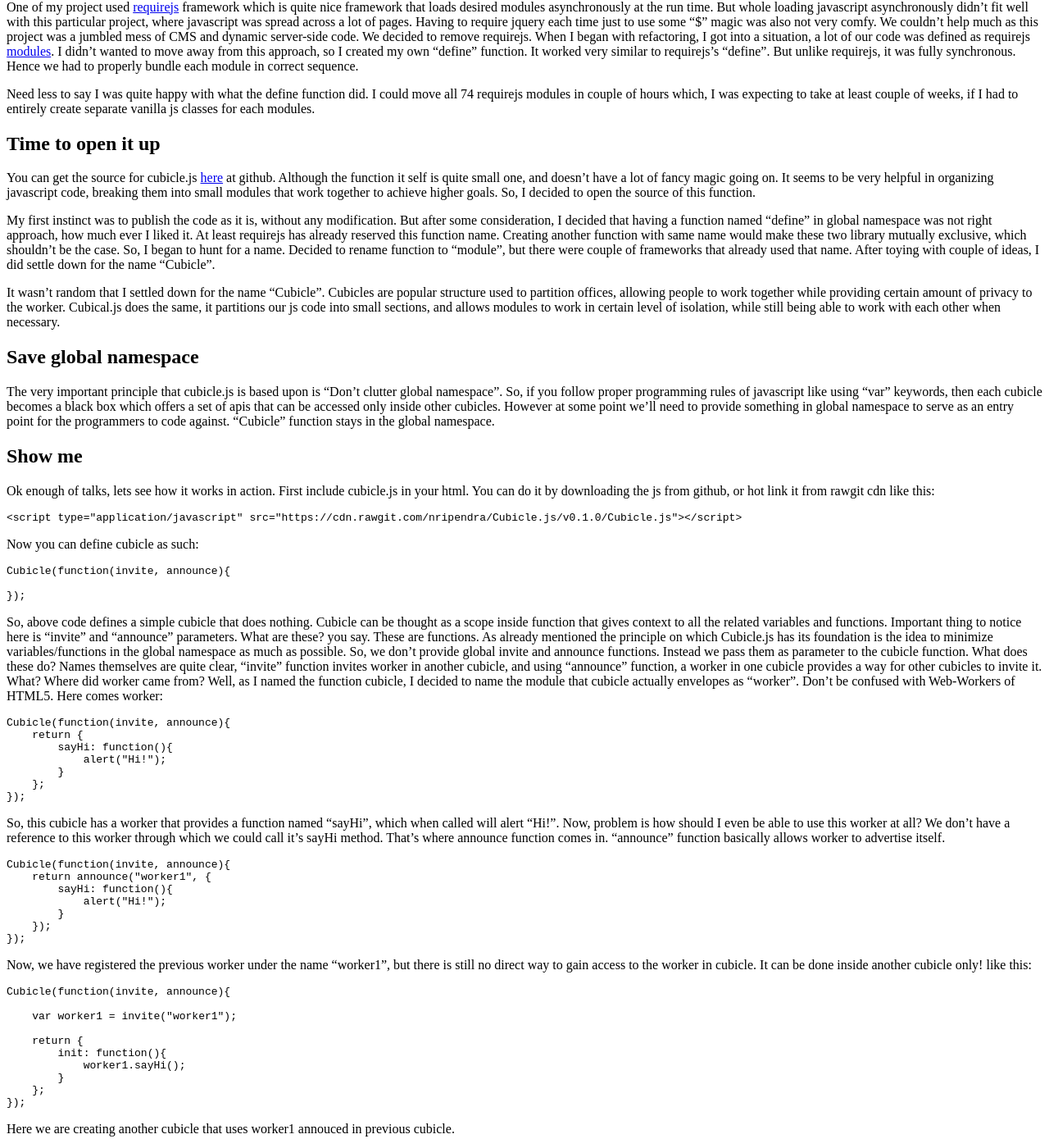
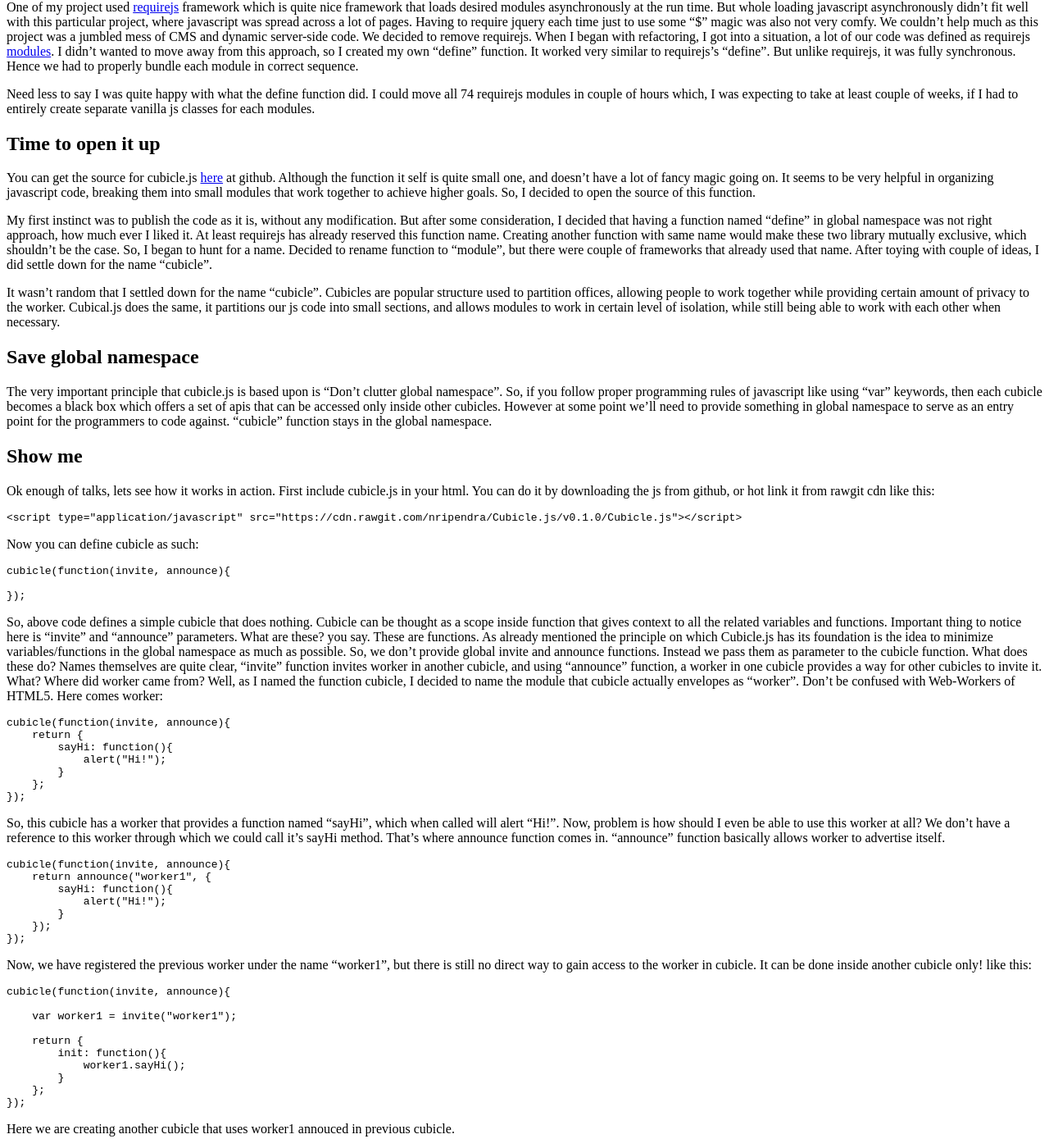
Before and after one commit to nripendra/nripendra.github.io, a Jekyll site: the page built from _posts/cubicle-js/2014-12-15-cubicle-js.md, in a window 1280 px wide and 1400 px high, scrolled down 388 px. Shown: the whole window at 82% size. Built offline with Jekyll 4.4.1, drawn with Linux system fonts in a browser that asks for light colours; Markdown is read by kramdown in place of the engine named in the settings; comment, search, counter and statistics services are not loaded.

````diff
--- a/_posts/cubicle-js/2014-12-15-cubicle-js.md
+++ b/_posts/cubicle-js/2014-12-15-cubicle-js.md
@@ -38,9 +38,9 @@ My first instinct was to publish the code as it is, without any modification. Bu
 a function named "define" in global namespace was not right approach, how much ever I liked it. At least requirejs has already reserved this
 function name. Creating another function with same name would make these two library mutually exclusive, which shouldn't be the case.
 So, I began to hunt for a name. Decided to rename function to "module", but there were couple of frameworks that already
-used that name. After toying with couple of ideas, I did settle down for the name "Cubicle".
+used that name. After toying with couple of ideas, I did settle down for the name "cubicle".
 
-It wasn't random that I settled down for the name "Cubicle". Cubicles are popular structure used to partition offices, allowing
+It wasn't random that I settled down for the name "cubicle". Cubicles are popular structure used to partition offices, allowing
 people to work together while providing certain amount of privacy to the worker. Cubical.js does the same, it partitions our
 js code into small sections, and allows modules to work in certain level of isolation, while still being able to work with
 each other when necessary.
@@ -50,7 +50,7 @@ each other when necessary.
 The very important principle that cubicle.js is based upon is "Don't clutter global namespace". So, if you follow proper programming
 rules of javascript like using "var" keywords, then each cubicle becomes a black box which offers a set of apis that can be accessed
 only inside other cubicles. However at some point we'll need to provide something in global namespace to serve as an entry point for
-the programmers to code against. "Cubicle" function stays in the global namespace.
+the programmers to code against. "cubicle" function stays in the global namespace.
 
 #Show me
 
@@ -63,7 +63,7 @@ Ok enough of talks, lets see how it works in action. First include cubicle.js in
 Now you can define cubicle as such:
 
 ```javascript
-Cubicle(function(invite, announce){
+cubicle(function(invite, announce){
 
 });
 ```
@@ -76,7 +76,7 @@ function, a worker in one cubicle provides a way for other cubicles to invite it
 cubicle, I decided to name the module that cubicle actually envelopes as "worker". Don't be confused with Web-Workers of HTML5. Here comes worker:
 
 ```javascript
-Cubicle(function(invite, announce){
+cubicle(function(invite, announce){
     return {
         sayHi: function(){
             alert("Hi!");
@@ -89,7 +89,7 @@ use this worker at all? We don't have a reference to this worker through which w
 "announce" function basically allows worker to advertise itself.
 
 ```javascript
-Cubicle(function(invite, announce){
+cubicle(function(invite, announce){
     return announce("worker1", {
         sayHi: function(){
             alert("Hi!");
@@ -102,7 +102,7 @@ Now, we have registered the previous worker under the name "worker1", but there
 done inside another cubicle only! like this:
 
 ```javascript
-Cubicle(function(invite, announce){
+cubicle(function(invite, announce){
 
     var worker1 = invite("worker1");
 
@@ -125,7 +125,7 @@ Yes, it is entirely possible to create a global woker! just pass "true" as the l
 take same example above.
 
 ```javascript
-Cubicle(function(invite, announce){
+cubicle(function(invite, announce){
     return announce("worker1", {
         sayHi: function(){
             alert("Hi!");
````
